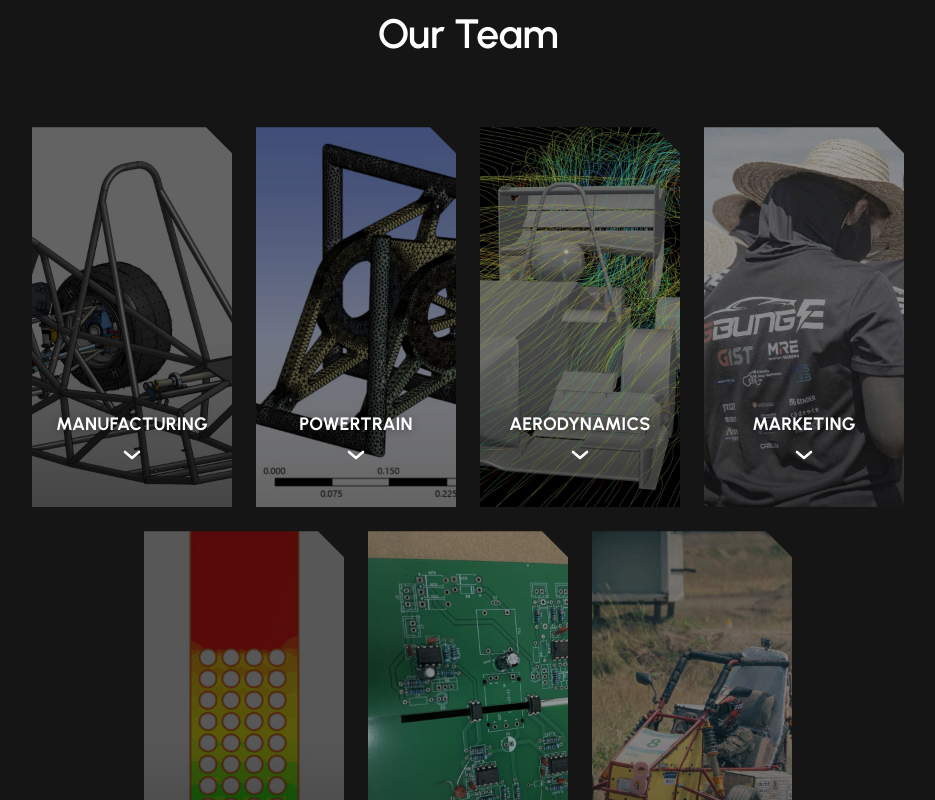
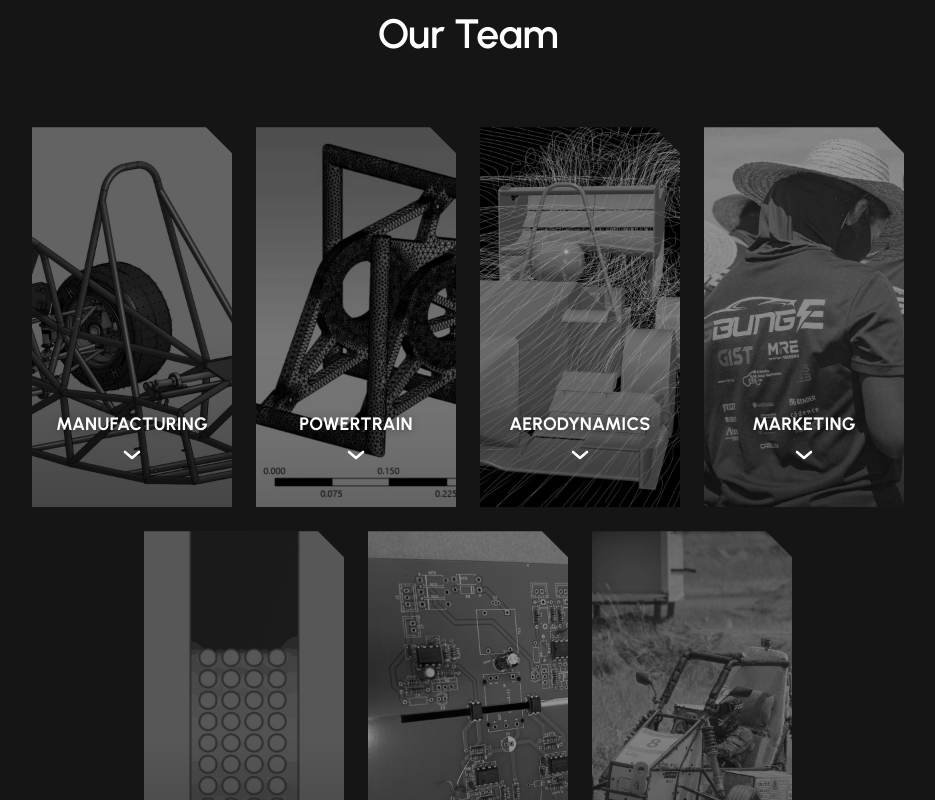
Before and after one commit to g-bunge/gbunge-web, a React (Vite) app: page / in a window 1280 px wide. Shown: the part 2540-3340 px from the top of the page, without its empty margins (172-1107 px from the left). Built offline with nearby package versions, Linux system fonts and the light colour scheme; no server answers; a web font is replaced by a local one.

Commit message:
style: show team images in black and white, colour on hover
Applies to the home Team cards and the sub-team thumbnails on /team.

```diff
--- a/src/pages/TeamPage.jsx
+++ b/src/pages/TeamPage.jsx
@@ -50,7 +50,7 @@ export default function TeamPage() {
                       <span className="block size-full bg-placeholder" />
                     ) : (
                       <img
-                        className="size-full object-cover brightness-85 [transition:scale_0.6s_var(--ease-out),filter_0.6s] group-hover/sub:scale-106 group-hover/sub:brightness-100"
+                        className="size-full object-cover brightness-85 grayscale [transition:scale_0.6s_var(--ease-out),filter_0.6s] group-hover/sub:scale-106 group-hover/sub:brightness-100 group-hover/sub:grayscale-0"
                         src={url(`/images/team-${team.img}.jpg`)}
                         alt=""
                       />
--- a/src/sections/Team.jsx
+++ b/src/sections/Team.jsx
@@ -55,7 +55,7 @@ export default function Team() {
                 {team.photo === false ? (
                   <span className="block size-full bg-placeholder" />
                 ) : (
-                  <img className="size-full object-cover brightness-75 transition-[filter] duration-500 group-hover/card:brightness-100" src={url(`/images/team-${team.img}.jpg`)} alt="" />
+                  <img className="size-full object-cover brightness-75 grayscale transition-[filter] duration-500 group-hover/card:brightness-100 group-hover/card:grayscale-0" src={url(`/images/team-${team.img}.jpg`)} alt="" />
                 )}
                 <span
                   className={cx(
```
